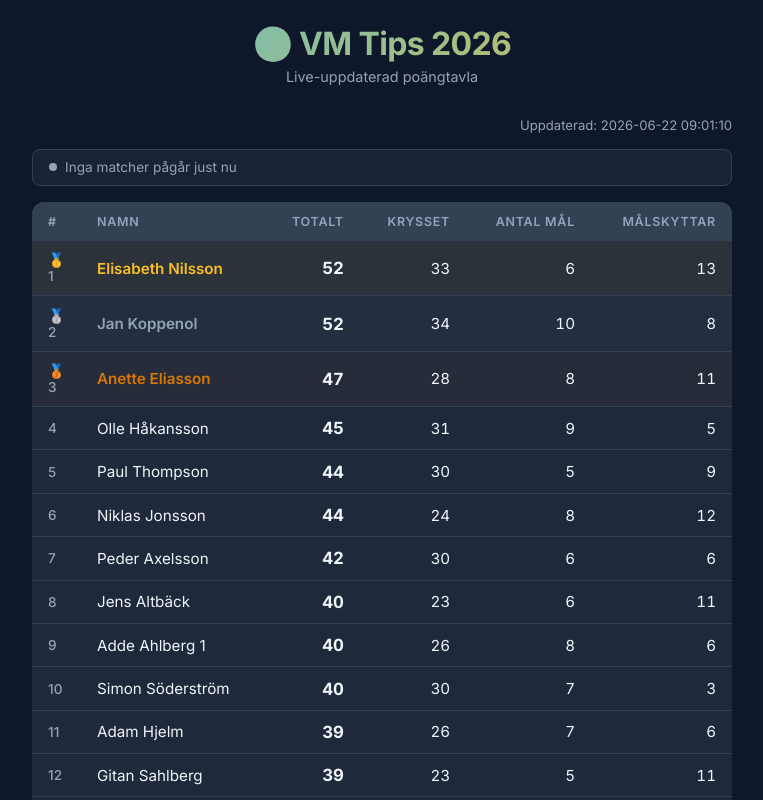
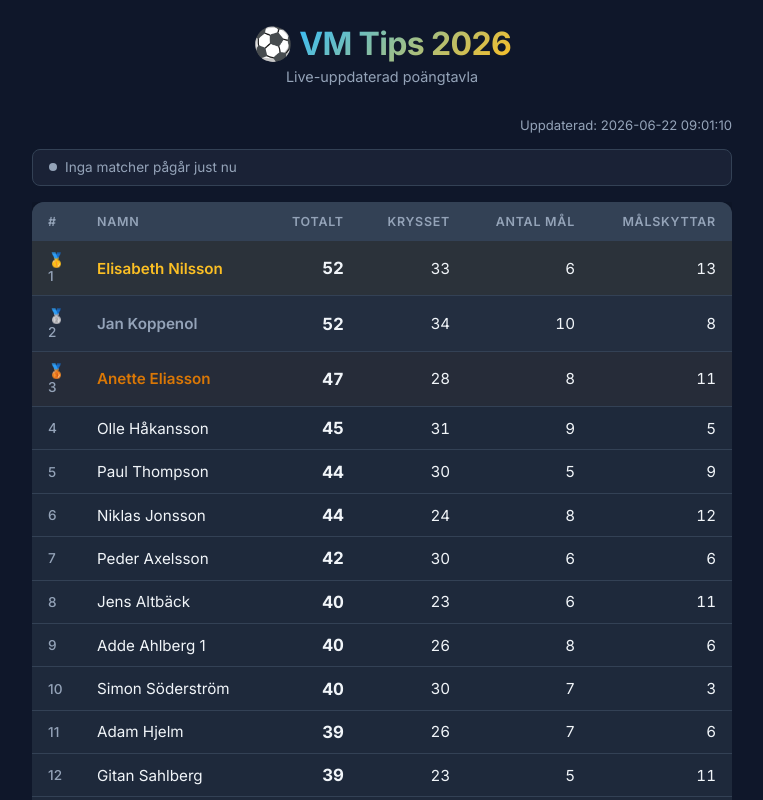
Before and after one commit to c0zer/vm-tips-2026, a website with bundled scripts: page index.html in a window 1280 px wide. Shown: the top 800 px of the page, without its empty margins (258-1021 px from the left). Built offline with nearby package versions, Linux system fonts and the light colour scheme.

Commit message:
fix: emoji rendering in h1 and right-align modal table headers
- Apply gradient text only to .h1-text span, not the emoji
- Add th.right rule so Tippade/Mål/Poäng headers align with data

Co-authored-by: Copilot <223556219+Copilot@users.noreply.github.com>

```diff
--- a/index.html
+++ b/index.html
@@ -11,7 +11,7 @@
 <body>
 
   <header>
-    <h1>⚽ VM Tips 2026</h1>
+    <h1>⚽ <span class="h1-text">VM Tips 2026</span></h1>
     <p>Live-uppdaterad poängtavla</p>
   </header>
 
--- a/src/styles.css
+++ b/src/styles.css
@@ -33,6 +33,9 @@ header h1 {
   font-size: 2rem;
   font-weight: 700;
   letter-spacing: -0.02em;
+}
+
+header h1 .h1-text {
   background: linear-gradient(135deg, var(--accent), var(--gold));
   -webkit-background-clip: text;
   -webkit-text-fill-color: transparent;
@@ -261,6 +264,7 @@ footer {
   padding: 0.3rem 0.5rem 0.5rem;
   border-bottom: 1px solid var(--border);
 }
+.modal-table th.right { text-align: right; }
 
 .modal-table td {
   padding: 0.45rem 0.5rem;
```
